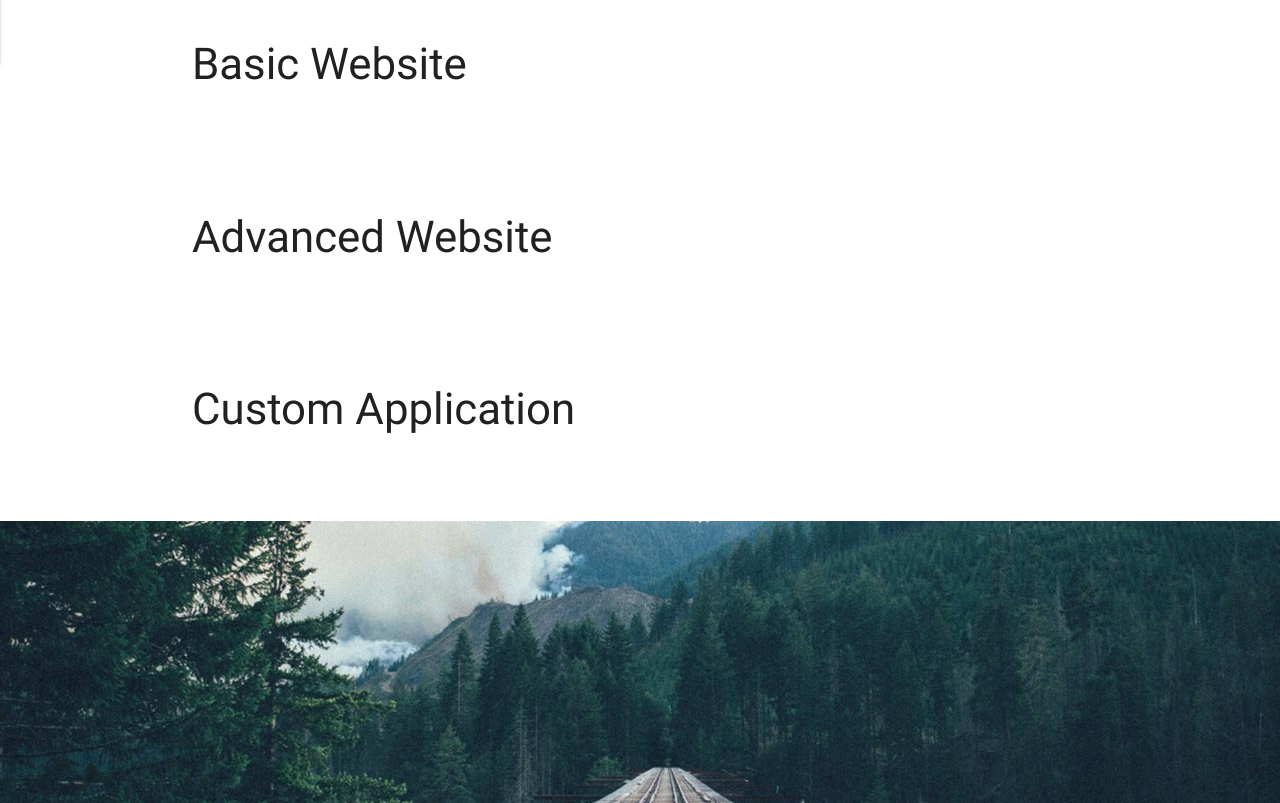
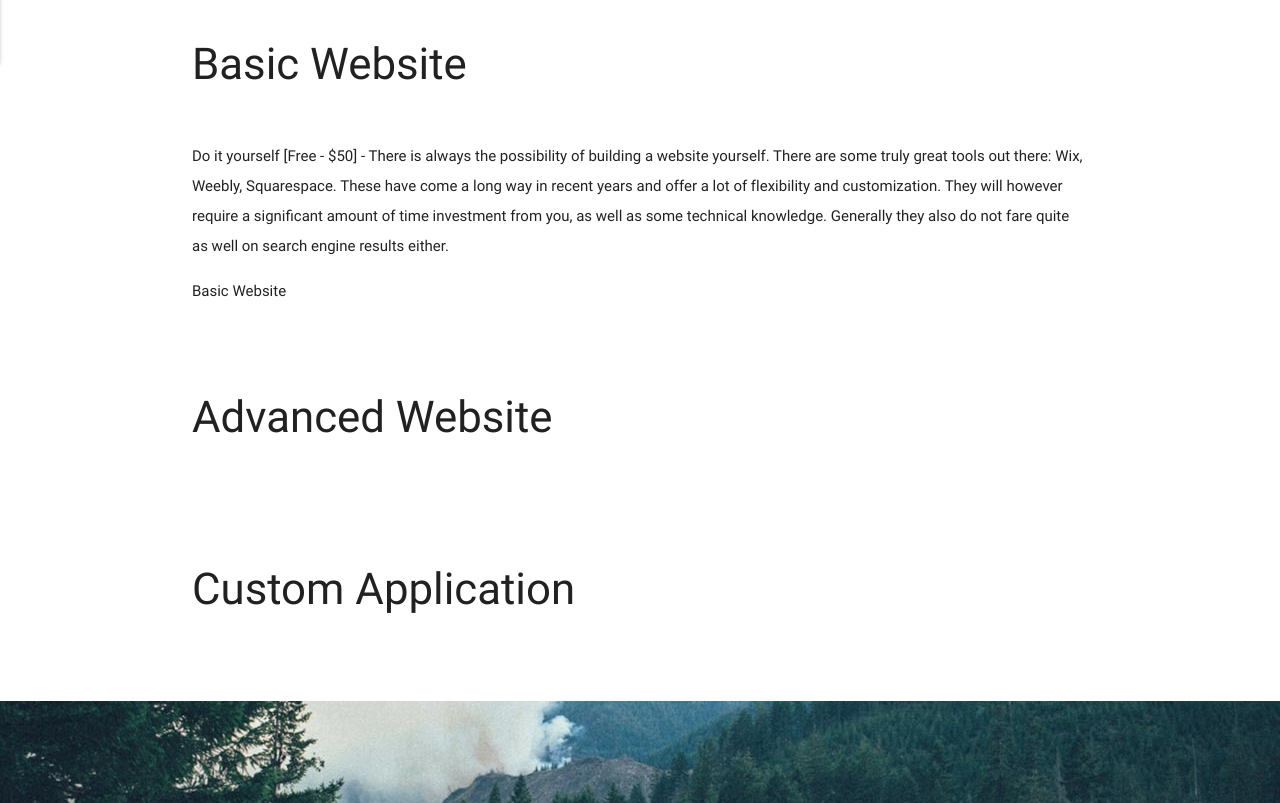
Before and after one commit to radleymith/redleif, a plain HTML site: page solutions-and-pricing.html in a window 1280 px wide. Shown: the part 797-1600 px from the top of the page. Drawn offline with Linux system fonts and the light colour scheme.

Commit message:
adding solution descriptions

```diff
--- a/solutions-and-pricing.html
+++ b/solutions-and-pricing.html
@@ -95,13 +95,17 @@
       <div class="row">
         <div class="col s12 left-align">
             <h3>
-                Basic Website
+              Basic Website
             </h3>
         </div>
       </div>
       <div class="row">
         <div class="col s12 left-align">
             <p>
+              Do it yourself [Free - $50] - There is always the possibility of building a website yourself.  There are some truly great tools out there: Wix, Weebly, Squarespace.  These have come a long way in recent years and offer a lot of flexibility and customization.  They will however require a significant amount of time investment from you, as well as some technical knowledge.  Generally they also do not fare quite as well on search engine results either.
+            </p>
+            <p>
+              Basic Website
             </p>
         </div>
       </div>
```
